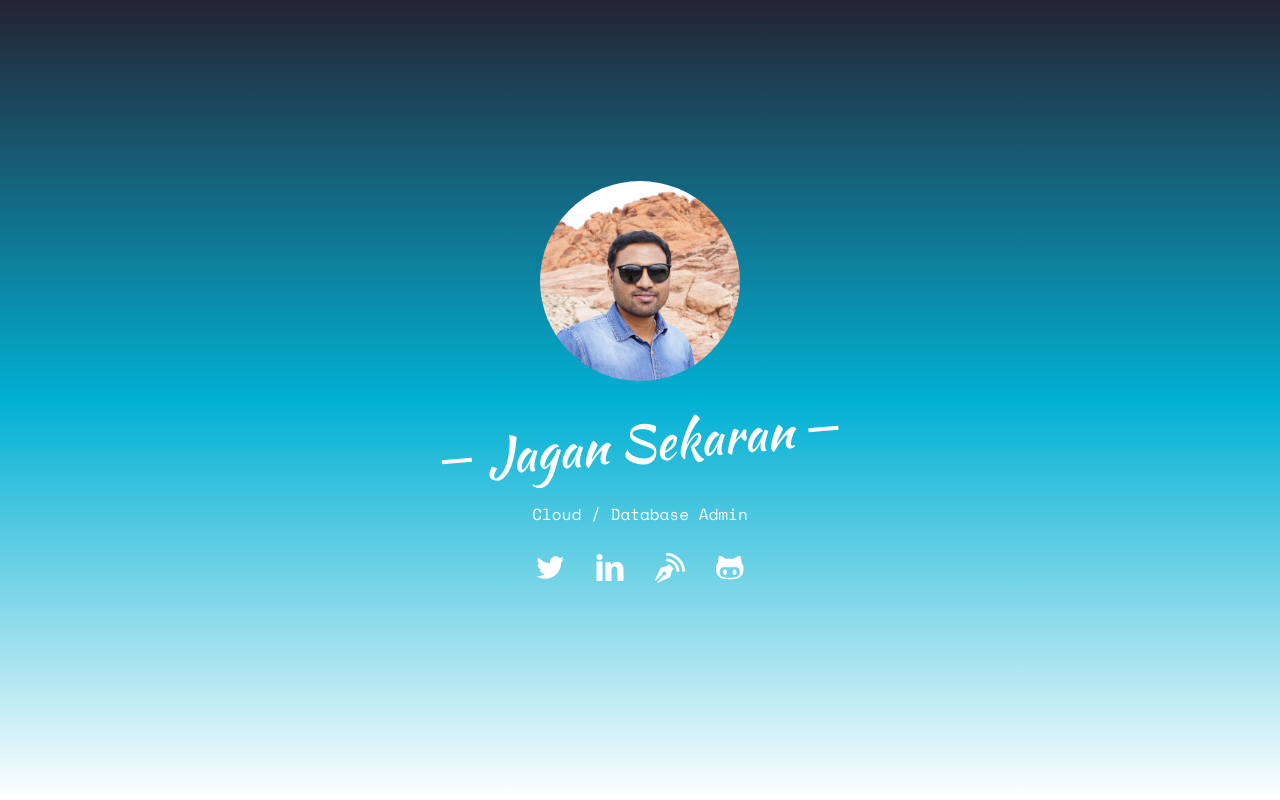
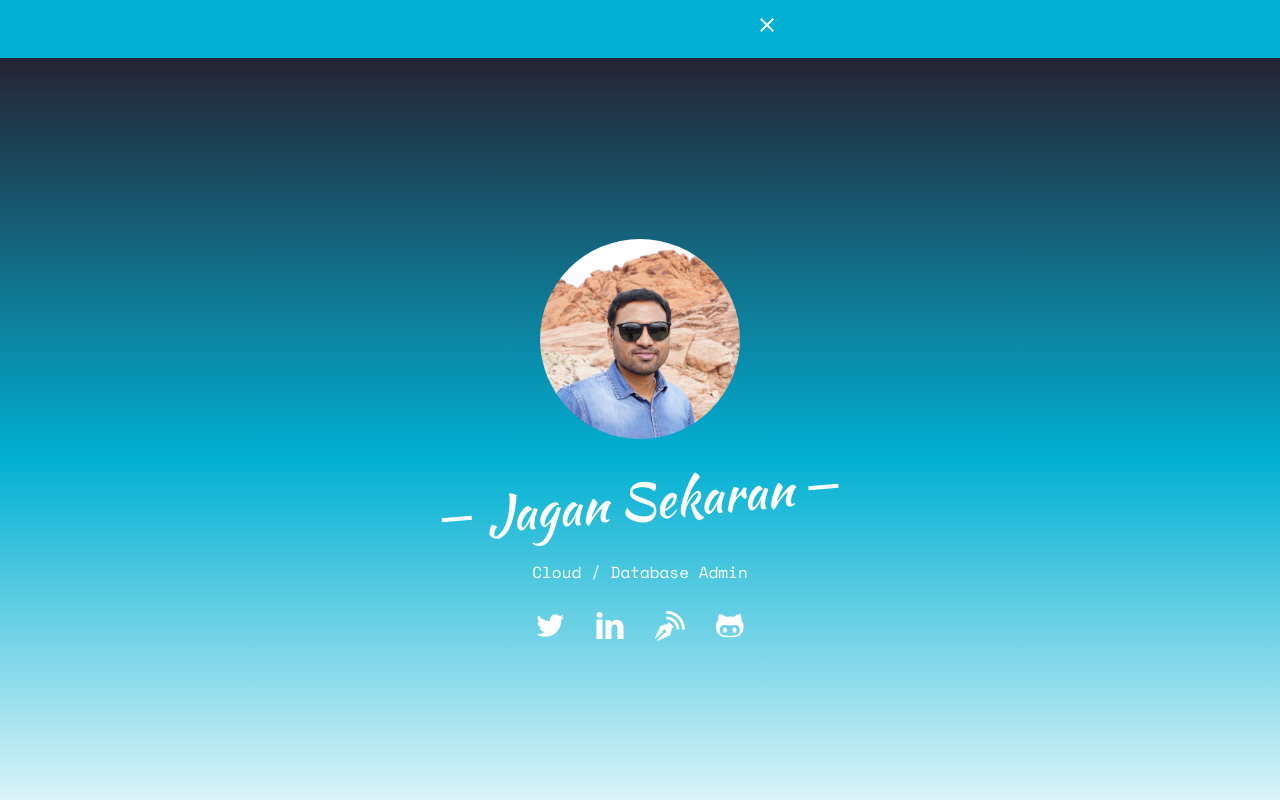
Before and after one commit to JAG-010/aws-crc-frontend, a plain HTML site: page index.html in a window 1280 px wide. Shown: the top 800 px of the page. Drawn offline with nearby package versions, Linux system fonts and the light colour scheme; some packages are replaced by stand-ins of ours; no server answers; files whose address does not match are found by name.

Commit message:
Add VC banner

```diff
--- a/css/style.css
+++ b/css/style.css
@@ -1347,3 +1347,40 @@ input[type="text"] {
     top: 80px;
   }
 }
+
+/* visitor counter banner */
+html,
+body {
+  margin: 0;
+}
+
+.banner {
+  /* background: #009579; */
+  background: #01B0D3;
+}
+
+.banner__content {
+  padding: 5px;
+  max-width: 300px;
+  margin: 0 auto;
+  display: flex;
+  align-items: center;
+}
+
+.banner__text {
+  flex-grow: 1;
+  line-height: 1;
+  margin-top: 18px;
+  /* font-family: 'Quicksand', sans-serif; */
+}
+
+.banner__close {
+  background: none;
+  border: none;
+  cursor: pointer;
+}
+
+.banner__text,
+.banner__close>span {
+  color: #FFFFFF;
+}
--- a/index.html
+++ b/index.html
@@ -33,6 +33,7 @@
 
 	<link href="https://fonts.googleapis.com/css?family=Space+Mono" rel="stylesheet">
 	<link href="https://fonts.googleapis.com/css?family=Kaushan+Script" rel="stylesheet">
+	<link href="https://fonts.googleapis.com/icon?family=Material+Icons" rel="stylesheet">
 
 	<!-- Animate.css -->
 	<link rel="stylesheet" href="css/animate.css">
@@ -57,8 +58,24 @@
 
 	<body onload="visits()">
 	<!-- <p>You are visitor # </p> -->
-
-
+	<div class="banner">
+		<div class="banner__content">
+			<div class="banner__text">
+				<p id ="Visitor_Count"></p>
+				<script type='text/javascript' src="js/visitor_count.js"></script>
+			</div>
+			<button class="banner__close" type="button">
+				<span class="material-icons">
+					close
+				</span>
+			</button>
+		</div>
+	</div>
+	<script>
+		document.querySelector(".banner__close").addEventListener("click", function() {
+			this.closest(".banner").style.display = "none";
+		});
+	</script>
 
 	<div class="fh5co-loader"></div>
 
@@ -299,8 +316,8 @@
 					<br>
 					<br>
 					<p><a href="./files/JAGAN_SEKARAN_Cloud_2021.pdf" download="JAGAN_SEKARAN_Cloud_2021" class="btn btn-default btn-lg">Download</a></p>
-					<p id ="Visitor_Count"></p>
-					<script type='text/javascript' src="js/visitor_count.js"></script>
+					<!-- <p id ="Visitor_Count"></p>
+					<script type='text/javascript' src="js/visitor_count.js"></script> -->
 				</div>
 			</div>
 		</div>
```
